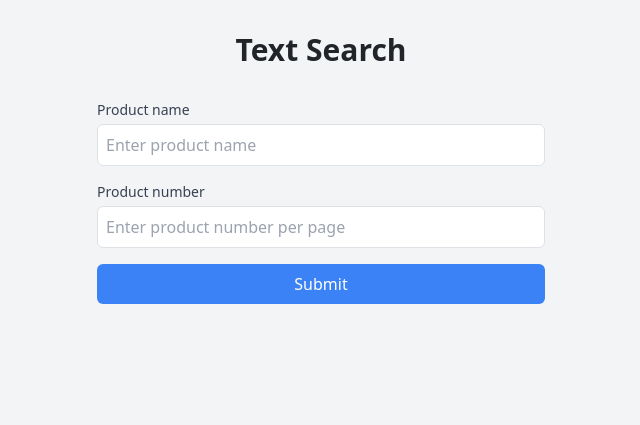
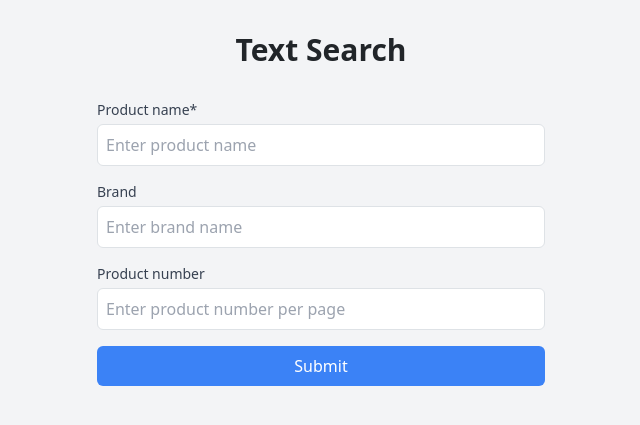
Before and after one commit to DisguisedPigeon/HackUDC2025, a FastAPI app: page /text in a window 1280 px wide. Shown: the part 102-527 px from the top of the page, without its empty margins (319-959 px from the left). Run offline with FastAPI, Linux system fonts and the light colour scheme; parts of the project's set-up code (start-up, migrations or seed data) failed here and were passed over.

Commit message:
Last commit😉

```diff
--- a/main.py
+++ b/main.py
@@ -17,6 +17,9 @@ import hashlib
 import requests
 from apscheduler.schedulers.background import BackgroundScheduler
 from datetime import datetime, timedelta
+
+# Set brand dict
+brand_dict = ["lefties", "massimo_dutti", "oysho", "pull_and_bear", "stradivarius", "zara", "zara_home"]
 
 # Configure logger
 handler = colorlog.StreamHandler()
@@ -189,13 +192,24 @@ async def visual_search_front(request: Request):
 async def results_front(
     request: Request,
     user_input: str = Form(...),
+    brand: str = Form(...),
     page_number: str = Form(...),
     product_number: str = Form(...),
 ):
     logger.info(
         f"Iniciando búsqueda visual con image_url: {user_input}, page: {page_number}, per_page: {product_number}"
     )
-    params = {"query": user_input, "page": page_number, "perPage": product_number}
+    if brand:
+        if brand in brand_dict:
+            params = {"query": user_input, "brand": brand, "page": page_number, "perPage": product_number}
+        else:
+            logger.error(f"Error en la búsqueda por texto")
+            raise HTTPException(
+                status_code=400,
+                detail=f"The specified brand is not in the following: {brand_dict}",
+            )
+    else:
+        params = {"query": user_input, "page": page_number, "perPage": product_number}
 
     logger.info(f"Headers de la solicitud: {GLOBAL_HEADERS}")
     logger.info(f"Parámetros de la solicitud: {params}")
@@ -233,12 +247,12 @@ async def text_search_front(request: Request):
 
 
 @app.get("/text-search")
-async def text_search(query: str, page: int = 1, per_page: int = 5):
+async def text_search(query: str, brand: str, page: int = 1, per_page: int = 5):
     logger.info(
         f"Iniciando búsqueda de texto con query: {query}, page: {page}, per_page: {per_page}"
     )
 
-    params = {"query": query, "page": page, "perPage": per_page}
+    params = {"query": query, "brand": brand, "page": page, "perPage": per_page}
 
     logger.info(f"Headers de la solicitud: {GLOBAL_HEADERS}")
     logger.info(f"Parámetros de la solicitud: {params}")
--- a/templates/text.html
+++ b/templates/text.html
@@ -15,15 +15,19 @@
     <div class="w-full max-w-md">
         <form method="post" action="/results" class="space-y-4">
             <div>
-                <label for="user_input" class="block text-sm font-medium text-gray-700">Product name</label>
-                <input type="text" id="user_input" name="user_input" required class="mt-1 w-full p-2 border border-gray-300 rounded" placeholder="Enter product name">
+                <label for="user_input" class="block text-sm font-medium text-gray-700">Product name*</label>
+                <input type="text" id="user_input" name="user_input" required class="mt-1 w-full p-2 border border-gray-300 rounded" placeholder="Enter product name" >
+            </div>
+	    <div>
+                <label for="brand" class="block text-sm font-medium text-gray-700">Brand</label>
+                <input type="text" id="brand" name="brand" class="mt-1 w-full p-2 border border-gray-300 rounded" placeholder="Enter brand name">
             </div>
             <div>
-                <input value=1 type="number" id="page_number" name="page_number" required class="hidden mt-1 w-full p-2 border border-gray-300 rounded" placeholder="Enter page number">
+                <input value=1 type="number" id="page_number" name="page_number" class="hidden mt-1 w-full p-2 border border-gray-300 rounded" placeholder="Enter page number">
             </div>
             <div>
                 <label for="product_number" class="block text-sm font-medium text-gray-700">Product number</label>
-                <input type="number" id="product_number" name="product_number" required class="mt-1 w-full p-2 border border-gray-300 rounded" placeholder="Enter product number per page">
+                <input type="number" id="product_number" name="product_number" class="mt-1 w-full p-2 border border-gray-300 rounded" placeholder="Enter product number per page">
             </div>
             <button type="submit" class="w-full bg-blue-500 text-white p-2 rounded hover:bg-blue-600 transition-colors">Submit</button>
         </form>
```
